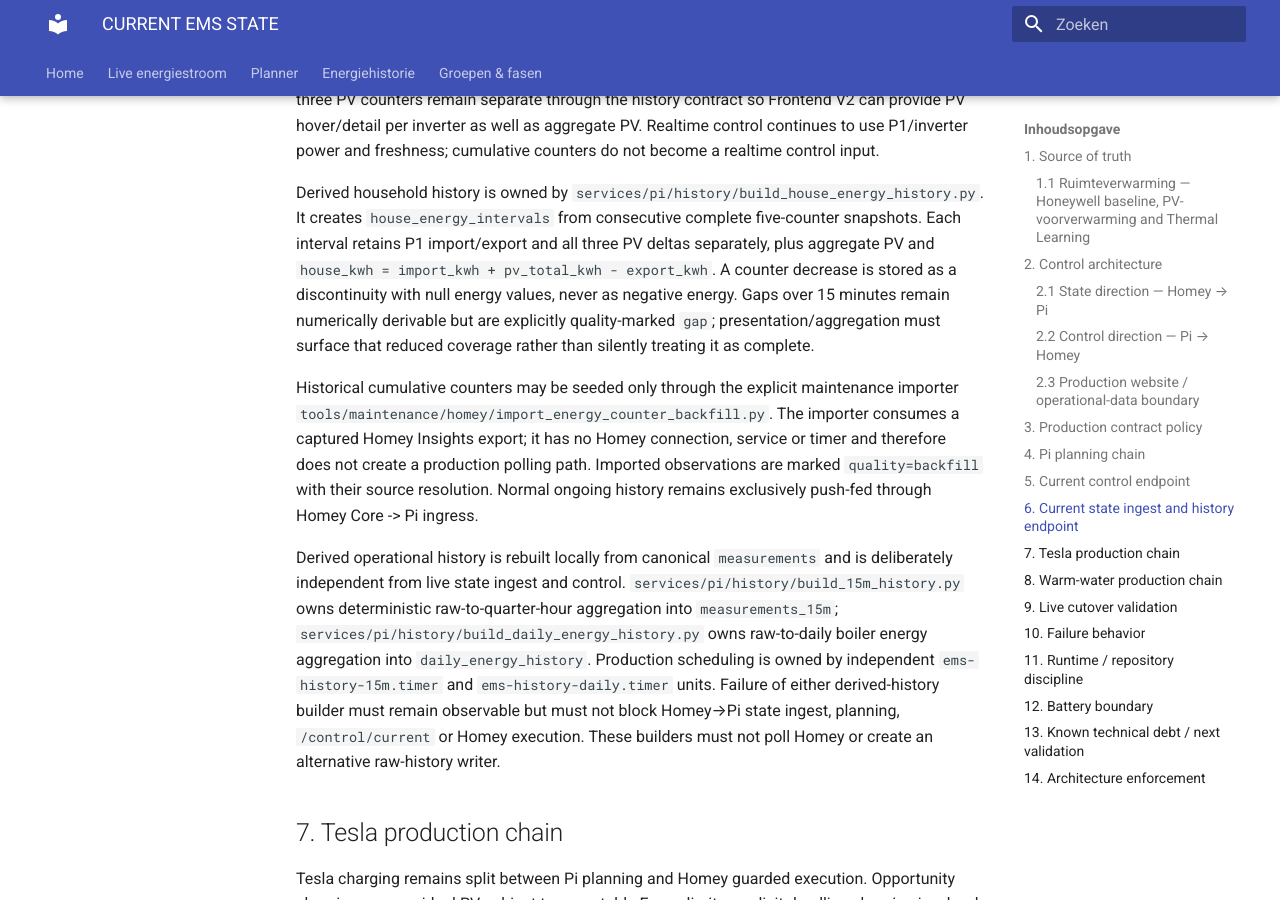
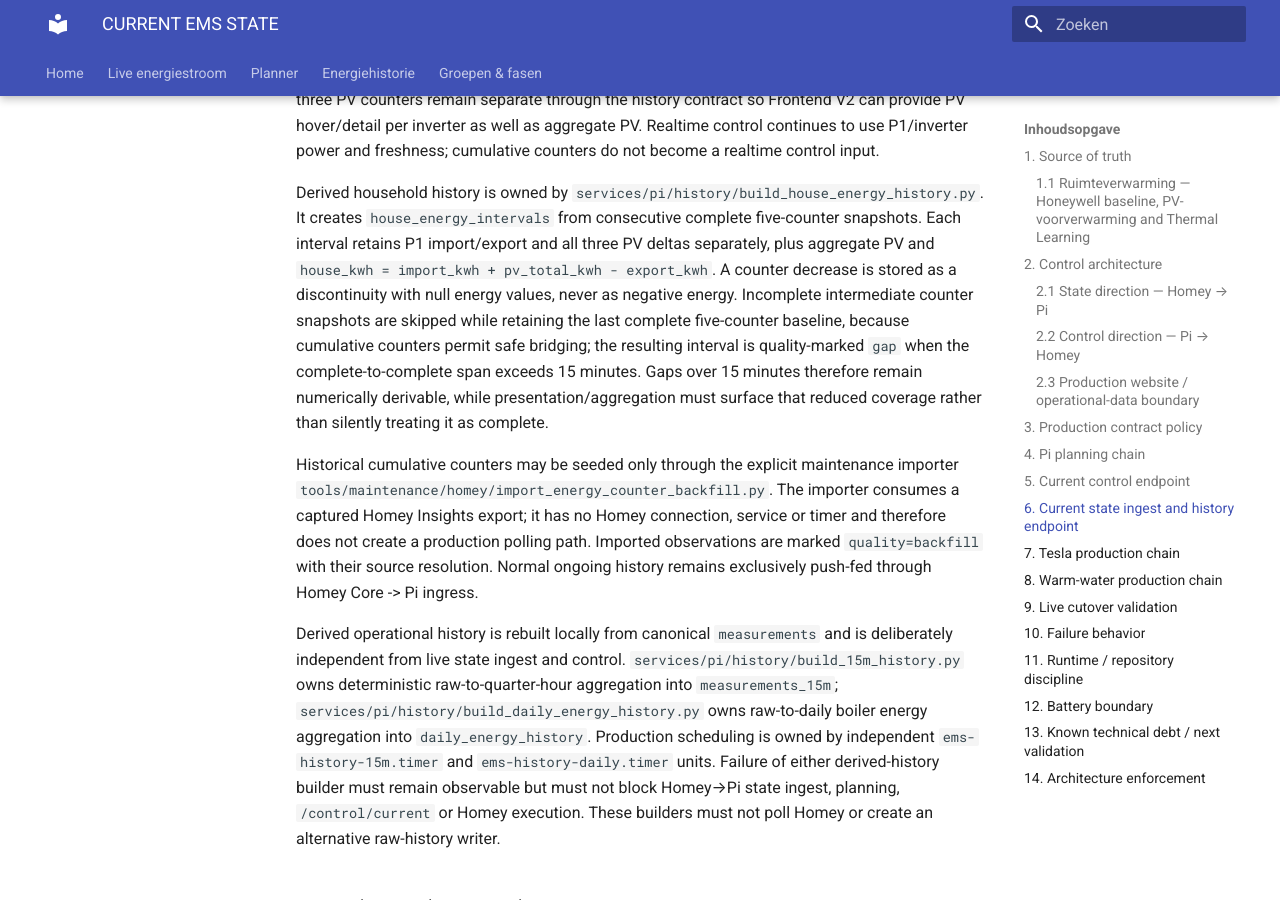
Before and after one commit to OnsKasteeltje/homey-energy-manual, an MkDocs documentation site: the page built from docs/architecture/CURRENT-EMS-STATE.md, in a window 1280 px wide and 900 px high, scrolled down 6456 px. Built offline with MkDocs 1.6.1 and Material for MkDocs 9.7.7, drawn with Linux system fonts in a browser that asks for light colours.

Commit message:
docs: define cumulative history gap bridging

```diff
--- a/docs/architecture/CURRENT-EMS-STATE.md
+++ b/docs/architecture/CURRENT-EMS-STATE.md
@@ -150,7 +150,7 @@
 
 For Energiehistorie V2, Homey Core schema 2.13 cumulative counters are archived as first-class observations in the same canonical `measurements` table: P1 `energy_import_kwh` / `energy_export_kwh` and per-inverter `energy_produced_kwh` for SolarEdge, GoodWe 4200 and GoodWe 2000. Period energy is derived from validated non-negative counter deltas; counter resets/replacements/rollovers must be surfaced as discontinuities rather than negative energy. Household consumption is derived as `grid import + PV production - grid export`. The three PV counters remain separate through the history contract so Frontend V2 can provide PV hover/detail per inverter as well as aggregate PV. Realtime control continues to use P1/inverter power and freshness; cumulative counters do not become a realtime control input.
 
-Derived household history is owned by `services/pi/history/build_house_energy_history.py`. It creates `house_energy_intervals` from consecutive complete five-counter snapshots. Each interval retains P1 import/export and all three PV deltas separately, plus aggregate PV and `house_kwh = import_kwh + pv_total_kwh - export_kwh`. A counter decrease is stored as a discontinuity with null energy values, never as negative energy. Gaps over 15 minutes remain numerically derivable but are explicitly quality-marked `gap`; presentation/aggregation must surface that reduced coverage rather than silently treating it as complete.
+Derived household history is owned by `services/pi/history/build_house_energy_history.py`. It creates `house_energy_intervals` from consecutive complete five-counter snapshots. Each interval retains P1 import/export and all three PV deltas separately, plus aggregate PV and `house_kwh = import_kwh + pv_total_kwh - export_kwh`. A counter decrease is stored as a discontinuity with null energy values, never as negative energy. Incomplete intermediate counter snapshots are skipped while retaining the last complete five-counter baseline, because cumulative counters permit safe bridging; the resulting interval is quality-marked `gap` when the complete-to-complete span exceeds 15 minutes. Gaps over 15 minutes therefore remain numerically derivable, while presentation/aggregation must surface that reduced coverage rather than silently treating it as complete.
 
 Historical cumulative counters may be seeded only through the explicit maintenance importer `tools/maintenance/homey/import_energy_counter_backfill.py`. The importer consumes a captured Homey Insights export; it has no Homey connection, service or timer and therefore does not create a production polling path. Imported observations are marked `quality=backfill` with their source resolution. Normal ongoing history remains exclusively push-fed through Homey Core -> Pi ingress.
 
```
